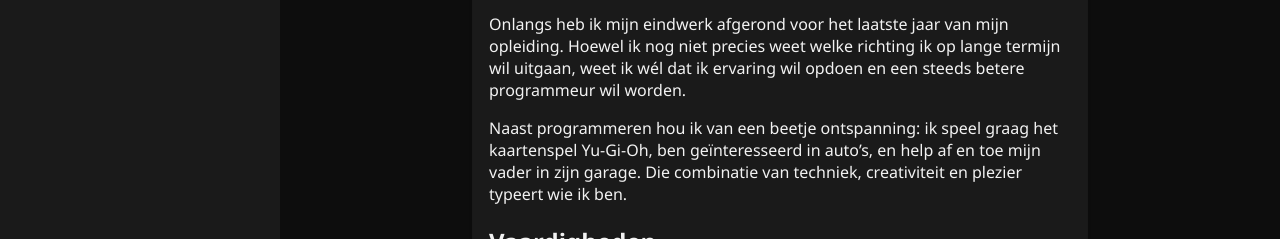
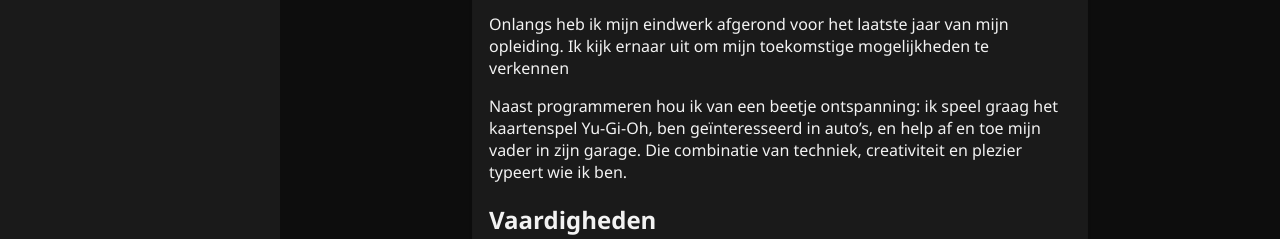
Before and after one commit to MonssefAbdelmoujoud/AbdMonssef.github.io, a plain HTML site: page index.html in a window 1280 px wide. Both pictures are taken after a click on the button "Over mij ▼". Shown: the part 493-732 px from the top of the page. Drawn offline with Linux system fonts and the light colour scheme.

Commit message:
Small text change

```diff
--- a/index.html
+++ b/index.html
@@ -79,8 +79,8 @@
     </p>
 
     <p
-      data-nl="Onlangs heb ik mijn eindwerk afgerond voor het laatste jaar van mijn opleiding. Hoewel ik nog niet precies weet welke richting ik op lange termijn wil uitgaan, weet ik wél dat ik ervaring wil opdoen en een steeds betere programmeur wil worden."
-      data-en="I recently completed my final project for the last year of my studies. Although I’m not sure yet which direction I want to take in the long term, I do know I want to gain experience and become a better programmer.">
+      data-nl="Onlangs heb ik mijn eindwerk afgerond voor het laatste jaar van mijn opleiding. Ik kijk ernaar uit om mijn toekomstige mogelijkheden te verkennen"
+      data-en="I recently completed my final project for the last year of my studies. I am looking forward to exploring my future opportunities">
     </p>
 
     <p
```
